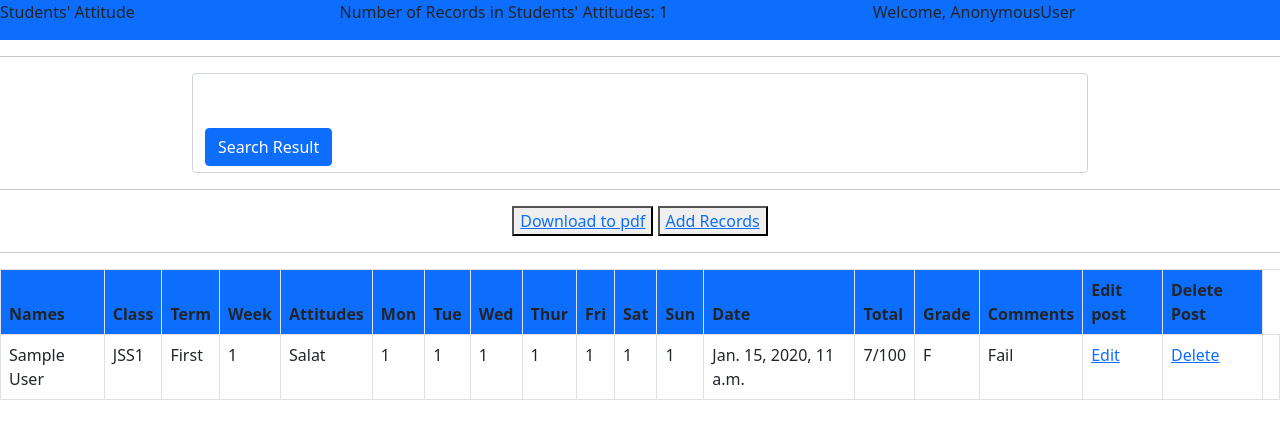
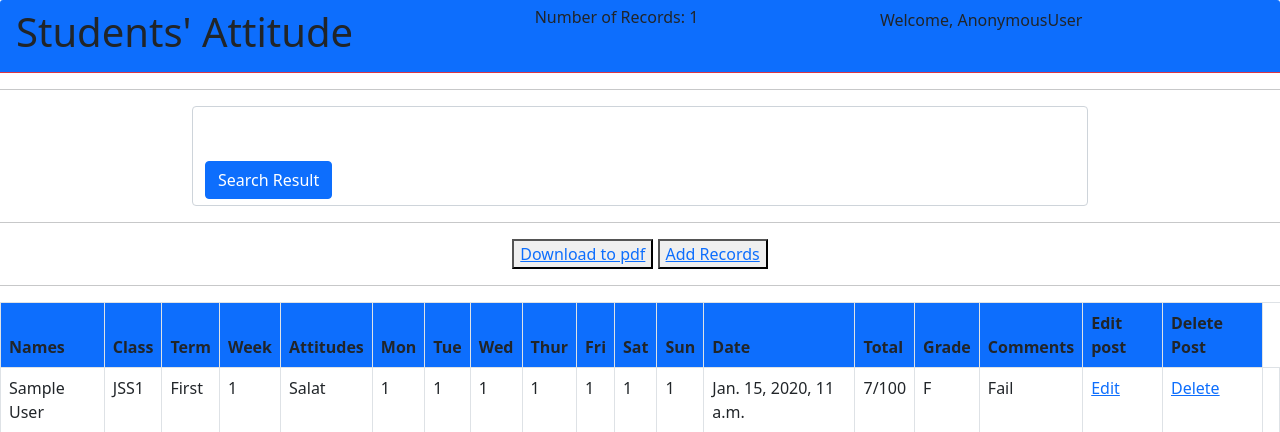
Before and after one commit to Ahmed-Dauda/adminrecords, a Django app: template studentreg/templates/studentreg/home.html in a window 1280 px wide. Shown: the top 432 px of the page. Run offline with Django 3.2, Linux system fonts and the light colour scheme; tables that the repository leaves empty hold one stand-in row (values such as "Sample post"); the template is opened without the code that fills it: values that come from a table or form of the project are taken from there, most other values are stand-ins (such as "Sample title", 1, 10 or a date in 2020); some libraries are stand-ins or nearby versions.

```diff
--- a/studentreg/templates/studentreg/home.html
+++ b/studentreg/templates/studentreg/home.html
@@ -7,10 +7,10 @@
 
  {% block body %}
 
- <div class="contener bg-primary p-20  d-flex " style="width: 100%;font-size: 16px;">
+ <div class=" card-header border-danger contener bg-primary  p-16  d-flex " style="width: 100%;font-size: 16px;">
 
-        <p class="flex-fill ">Students' Attitude </p>
-        <p class="flex-fill ">Number of Records in Students' Attitudes: {{activities.count }}</p>
+        <h1 class="flex-fill ">Students' Attitude </h1>
+        <h6 class="flex-fill ">Number of Records: {{activities.count }}</h6>
         <p class="flex-fill ">Welcome, {{ request.user }}</p>
 </div>
 
```
